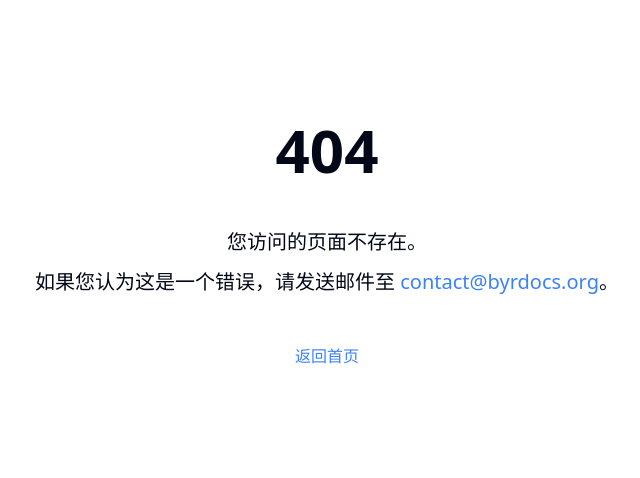
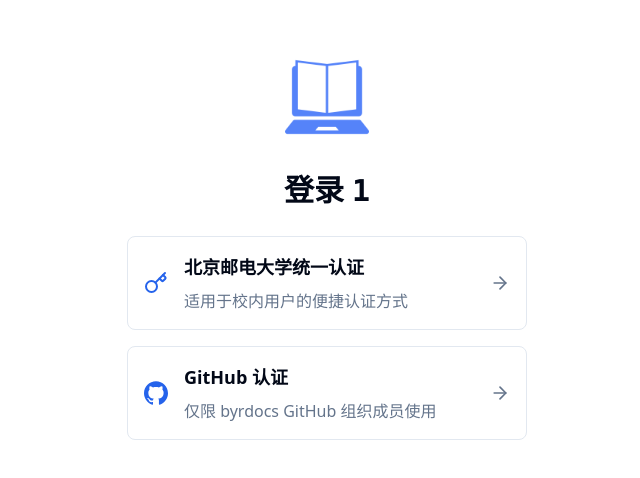
Before and after one commit to byrdocs/byrdocs-frontend, a React (Vite) app: page /auth/1/1 in a window 1280 px wide. Before the commit this address had no page. Shown: the part 156-634 px from the top of the page, without its empty margins (313-953 px from the left). Built offline with nearby package versions, Linux system fonts and the light colour scheme.

Commit message:
Add auth service
Signed-off-by: YouXam <youxam@outlook.com>

```diff
--- a/src/components/icons.tsx
+++ b/src/components/icons.tsx
@@ -2,14 +2,14 @@ import Loading from '@/assets/loading.svg'
 
 export function LoadingIcon() {
     return (
-        <img src={Loading} alt="loading" className="animate-spin w-20 h-20 mx-auto" />
+        <img src={Loading} alt="loading" className="animate-spin w-20 h-20 mx-auto select-none" />
     )
 }
 
 export function SuccessIcon() {
     return (
         <svg
-            className="mx-auto h-24 w-24 text-green-500"
+            className="mx-auto h-24 w-24 text-green-500 select-none"
             fill="none"
             stroke="currentColor"
             viewBox="0 0 24 24"
@@ -28,7 +28,7 @@ export function SuccessIcon() {
 export function ErrorIcon() {
     return (
         <svg
-            className="mx-auto h-24 w-24 text-red-500"
+            className="mx-auto h-24 w-24 text-red-500 select-none"
             fill="none"
             stroke="currentColor"
             viewBox="0 0 24 24"
--- a/src/main.tsx
+++ b/src/main.tsx
@@ -32,19 +32,19 @@ const router = createBrowserRouter([
     </React.Suspense>,
   },
   {
-    path: "/callback",
+    path: "/callback/:service?",
     element: <React.Suspense fallback={<Loading />}>
       <Callback />
     </React.Suspense>,
   },
   {
-    path: "/auth/:uuid",
+    path: "/auth/:uuid/:service?",
     element: <React.Suspense fallback={<Loading />}>
       <Auth />
     </React.Suspense>,
   },
   {
-    path: "/login/:uuid",
+    path: "/login/:uuid/:service?",
     element: <React.Suspense fallback={<Loading />}>
       <Login />
     </React.Suspense>,
--- a/src/pages/Auth.tsx
+++ b/src/pages/Auth.tsx
@@ -12,6 +12,7 @@ function Github({ className }: { className?: string }) {
 
 export default function Component() {
     const arg = useParams()
+    const service = arg.service || 'byrdocs'
     return (
         <div className="flex items-center justify-center min-h-screen bg-background">
             <div className="w-full max-w-md p-6">
@@ -19,20 +20,20 @@ export default function Component() {
                     <img src="/logo_512.png" alt="logo" className="w-24 h-24 mx-auto" />
                 </Link>
                 <div className="text-center text-2xl md:text-3xl font-bold" style={{ lineHeight: 3 }}>
-                    登录 <code>byrdocs-cli</code>
+                    登录 <code>{service}</code>
                 </div>
                 <div className="space-y-4">
                     <AuthOption
                         icon={<Key className="w-6 h-6 dark:text-white" />}
                         title="北京邮电大学统一认证"
                         description='适用于校内用户的便捷认证方式'
-                        to={`/login/${arg.uuid}`}
+                        to={`/login/${arg.uuid}/${arg.service ?? ''}`}
                     />
                     <AuthOption
                         icon={<Github className="w-6 h-6 dark:text-white" />}
                         title="GitHub 认证"
                         description='仅限 byrdocs GitHub 组织成员使用'
-                        to={`/github/${arg.uuid}`}
+                        to={`/github/${arg.uuid}/${arg.service ?? ''}`}
                         external={true}
                     />
                 </div>
--- a/src/pages/Callback.tsx
+++ b/src/pages/Callback.tsx
@@ -1,5 +1,5 @@
 import { useEffect, useState } from 'react';
-import { useLocation } from 'react-router-dom';
+import { useLocation, useParams } from 'react-router-dom';
 import { Link } from "react-router-dom";
 import { toast } from 'sonner';
 import { ErrorIcon, LoadingIcon, SuccessIcon } from '@/components/icons';
@@ -9,6 +9,8 @@ export default function Callback() {
     const [error, setError] = useState<string | null>(null);
     const [showDetail, setShowDetail] = useState(false);
     const location = useLocation();
+    const arg = useParams()
+    const service = arg.service || 'byrdocs'
 
     useEffect(() => {
         const query = new URLSearchParams(location.search);
@@ -76,15 +78,16 @@ export default function Callback() {
                                     <div className='text-center text-green-500 font-bold text-xl'>
                                         登录成功
                                     </div>
-                                    {showDetail ? (
-                                        <>
+                                    {service === 'byrdocs-cli' &&
+                                        (showDetail ? (
+                                            <div>
                                                 <div className='mt-11'>
                                                     运行以下命令：
                                                 </div>
                                                 <code className='block mt-4 bg-gray-100 dark:bg-gray-800 select-all p-2 rounded-md break-all text-gray-700 dark:text-gray-300' onClick={copy}>
                                                     byrdocs login --token {token}
                                                 </code>
-                                        </>
+                                            </div>
                                         ) : (
                                             <div className='text-center mt-11 text-gray-500 cursor-pointer' onClick={() => {
                                                 setShowDetail(true)
@@ -92,7 +95,8 @@ export default function Callback() {
                                             }}>
                                                 手动登录
                                             </div>
-                                    )}
+                                        ))
+                                    }
                                 </>
                             ) : <LoadingIcon />}
                         </div>
--- a/src/pages/Login.tsx
+++ b/src/pages/Login.tsx
@@ -21,6 +21,7 @@ export default function Login() {
     const [password, setPassword] = useState('')
     const [errorMsg, setErrorMsg] = useState('')
     const arg = useParams()
+    const service = arg.service || 'byrdocs'
 
     async function submit(e: FormEvent) {
         e.preventDefault()
@@ -58,7 +59,7 @@ export default function Login() {
                         <img src="/logo_512.png" alt="logo" className="w-24 h-24 mx-auto" />
                     </Link>
                     <div className="text-center text-2xl md:text-3xl font-bold" style={{ lineHeight: 3 }}>
-                        登录 <code>byrdocs-cli</code>
+                        登录 <code>{service}</code>
                     </div>
                     <div>
                         {token ? (
@@ -67,7 +68,8 @@ export default function Login() {
                                 <div className='text-center text-green-500 font-bold text-xl'>
                                     登录成功
                                 </div>
-                                {showDetail ? (
+                                {service === 'byrdocs-cli' &&
+                                    (showDetail ? (
                                         <div>
                                             <div className='mt-11'>
                                                 运行以下命令：
@@ -83,7 +85,8 @@ export default function Login() {
                                         }}>
                                             手动登录
                                         </div>
-                                )}
+                                    ))
+                                }
                             </>
                         ) : <LoadingIcon />}
                     </div>
```
Lines whose indentation alone changed are shown as unchanged.
